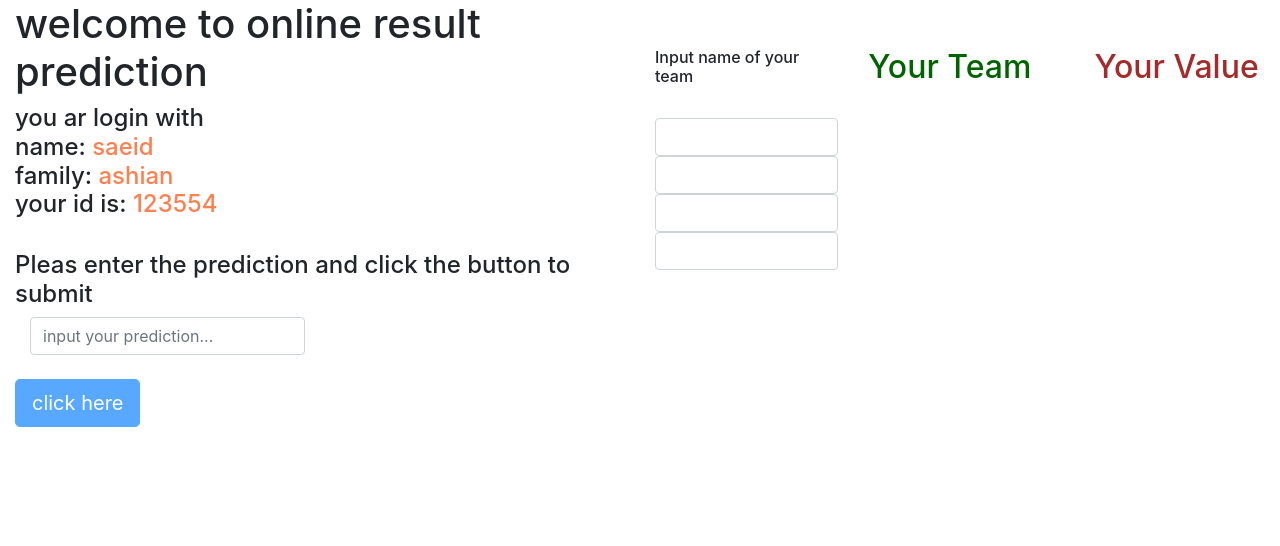
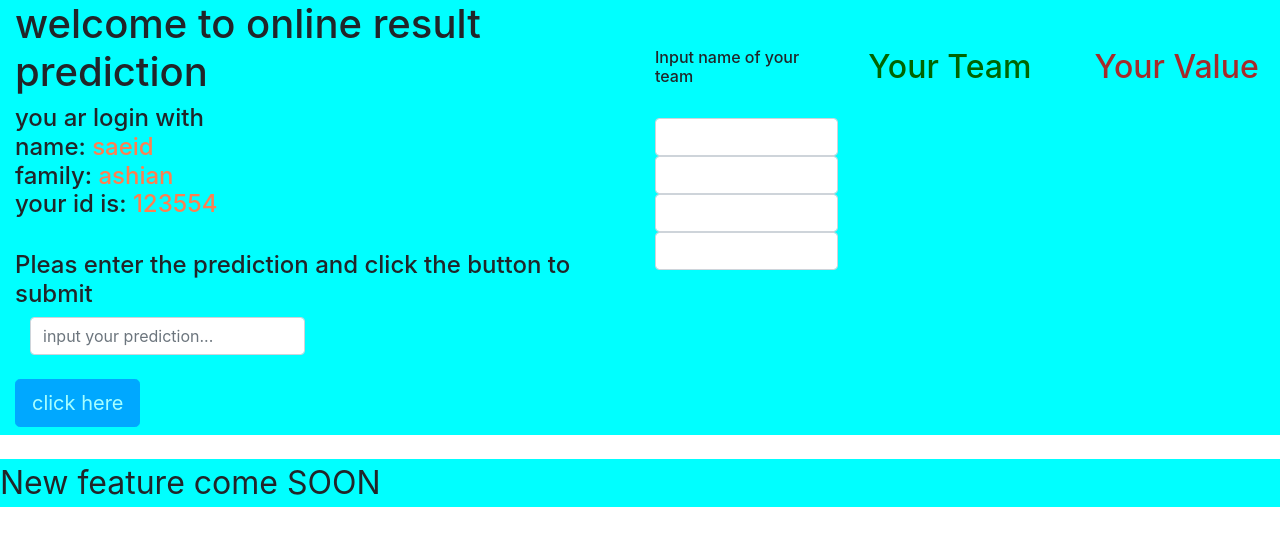
Before and after one commit to SaeidAshian/Angular-4-5, an Angular app in the folder first-app/: page / in a window 1280 px wide. Shown: the top 546 px of the page. Built offline with nearby package versions, Linux system fonts and the light colour scheme.

Commit message:
Add random background color
add 4 random color  that every time page is loaded will change background color . use math and new component and directive

```diff
--- a/first-app/src/app/app.module.ts
+++ b/first-app/src/app/app.module.ts
@@ -3,11 +3,12 @@ import { NgModule } from '@angular/core';
 import{ FormsModule } from '@angular/forms';
 import { AppComponent } from './app.component';
 import{TestComponent} from './test.component';
-import { HomeComponent } from './home/home.component'
+import { HomeComponent } from './home/home.component';
+import { ChangeBackGroundComponent } from './change-back-ground/change-back-ground.component'
 
 @NgModule({
   declarations: [
-    AppComponent,TestComponent, HomeComponent
+    AppComponent,TestComponent, HomeComponent, ChangeBackGroundComponent
   ],
   imports: [
     BrowserModule,
--- /dev/null
+++ b/first-app/src/app/change-back-ground/change-back-ground.component.css
@@ -0,0 +1,6 @@
+.setColor{
+    color: maroon;
+}
+.bigFont{
+    font-size: 2em;
+}
--- /dev/null
+++ b/first-app/src/app/change-back-ground/change-back-ground.component.html
@@ -0,0 +1,5 @@
+<p [ngStyle]="{ backgroundColor : getColor() }"
+   [ngClass]="{setColor:getColor()==='greenyellow',
+   bigFont: getColor()!= 'greenyellow' }"
+    >New feature come SOON
+</p>
--- /dev/null
+++ b/first-app/src/app/change-back-ground/change-back-ground.component.ts
@@ -0,0 +1,21 @@
+import { Component, OnInit } from '@angular/core';
+import { TouchSequence } from '../../../node_modules/@types/selenium-webdriver';
+
+@Component({
+  selector: 'app-change-back-ground',
+  templateUrl: './change-back-ground.component.html',
+  styleUrls: ['./change-back-ground.component.css']
+})
+export class ChangeBackGroundComponent implements OnInit {
+colorCode:number;
+  constructor() {
+    this.colorCode = Math.random();
+  }
+
+  ngOnInit() {
+  }
+
+  getColor(){
+    return this.colorCode > 0.5 ? 'cyan' :'greenyellow';
+  }
+}
--- a/first-app/src/app/home/home.component.html
+++ b/first-app/src/app/home/home.component.html
@@ -1,5 +1,7 @@
-<div class="container-fluid">
-    <div class="row">
+
+
+<div [ngStyle]="{ backgroundColor : getColor() }" class="container-fluid">
+    <div style="background-color: " class="row">
         <div class="col-lg-6">
             <h1>welcome to online result prediction</h1>
             <h4>you ar login with <br>name: <span style="color: coral" >{{name }}</span>  <br>family: <span style="color: coral" >{{family}}</span><br>your id is: <span style="color: coral" >{{  getName() }}</span></h4>
@@ -11,8 +13,11 @@
 
             <button class="btn btn-primary btn-lg" [disabled]="!allowclick" (click)="onclickBtn(); refrence.value='' " >click here</button>
 
-        <!-- <h2 [innerText]="inum" ></h2> -->
+        <!--  -->
         <h3 [innerText]="noresult"></h3>
+        <!-- <h4 *ngIf="noresult" >vvvv</h4>
+        <h4 *ngIf="!result" >p e n</h4> -->
+
         </div>
             <div class="col-lg-2">
                 <br> <br>
@@ -47,3 +52,7 @@
 
     </div>
 </div>
+<br>
+<app-change-back-ground>
+
+</app-change-back-ground>
--- a/first-app/src/app/home/home.component.ts
+++ b/first-app/src/app/home/home.component.ts
@@ -23,15 +23,24 @@ pre2:string= "";
 pre3:string= "";
 pre4:string= "";
 noresult:string = "";
-
+colorCode:number;
 
  constructor(){
+  this.colorCode = Math.random();
   //setTimeout(() => {
     //if(this.result != ''  )
    // this.allowclick=true;
   //}, 5000);
  }
- ngOnInit(){}
+ ngOnInit(){
+
+ }
+ getColor(){
+   return this.colorCode > 0 && this.colorCode <= 0.25 ?'cyan':
+   this.colorCode > 0.25 && this.colorCode <= 0.5 ? 'dimgrey':
+   this.colorCode > 0.5 && this.colorCode <= 0.75 ? 'greenyellow':'palegreen';
+
+ }
  onclickBtn(){
   if(this.result !='' ){
   this.inum ++;
```
Also changed, not shown: 1 other file (tests, documents, lock files or other folders).
